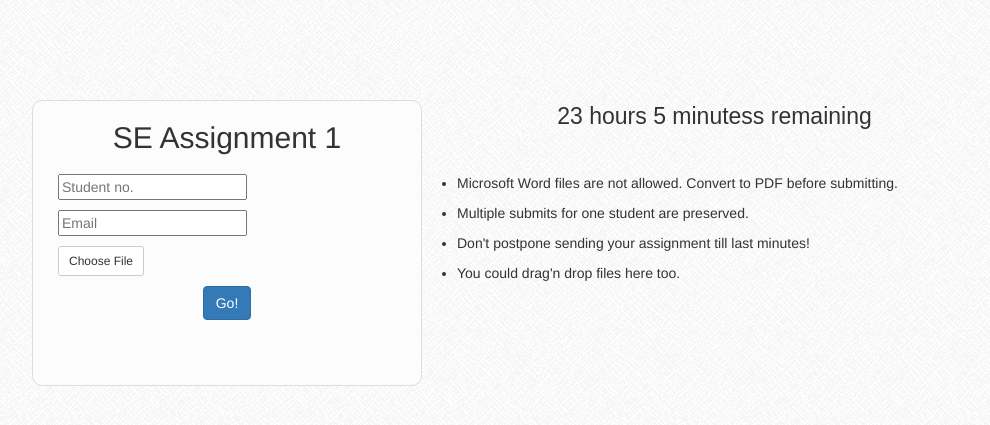
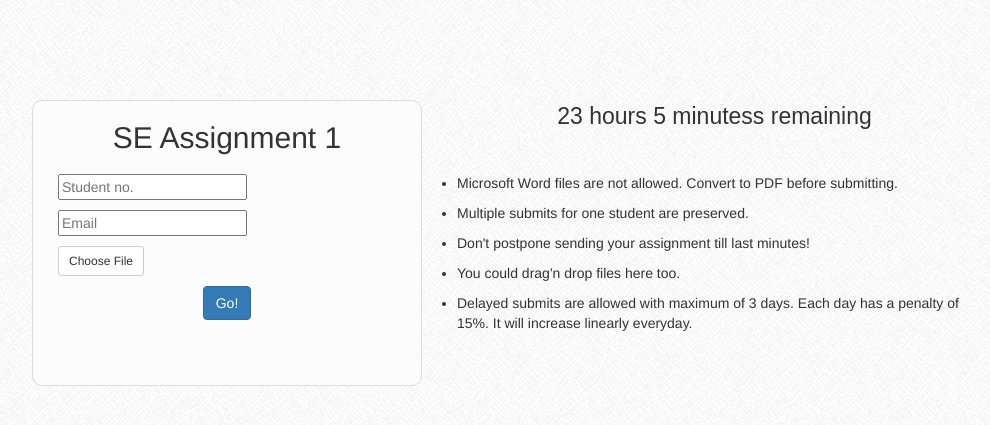
Before and after one commit to Rmaan/filedrop, a Django app: page / in a window 1280 px wide. Shown: the top 425 px of the page, without its empty margins (218-1208 px from the left). Run offline with Django 3.2, Linux system fonts and the light colour scheme; some libraries are stand-ins or nearby versions.

Commit message:
new point!

```diff
--- a/page/templates/index.html
+++ b/page/templates/index.html
@@ -34,6 +34,7 @@
             <li>Multiple submits for one student are preserved.</li>
             <li>Don't postpone sending your assignment till last minutes!</li>
             <li>You could drag'n drop files here too.</li>
+            <li>Delayed submits are allowed with maximum of 3 days. Each day has a penalty of 15%. It will increase linearly everyday.</li>
         </ul></div>
     </div>
 </div></div>
```
